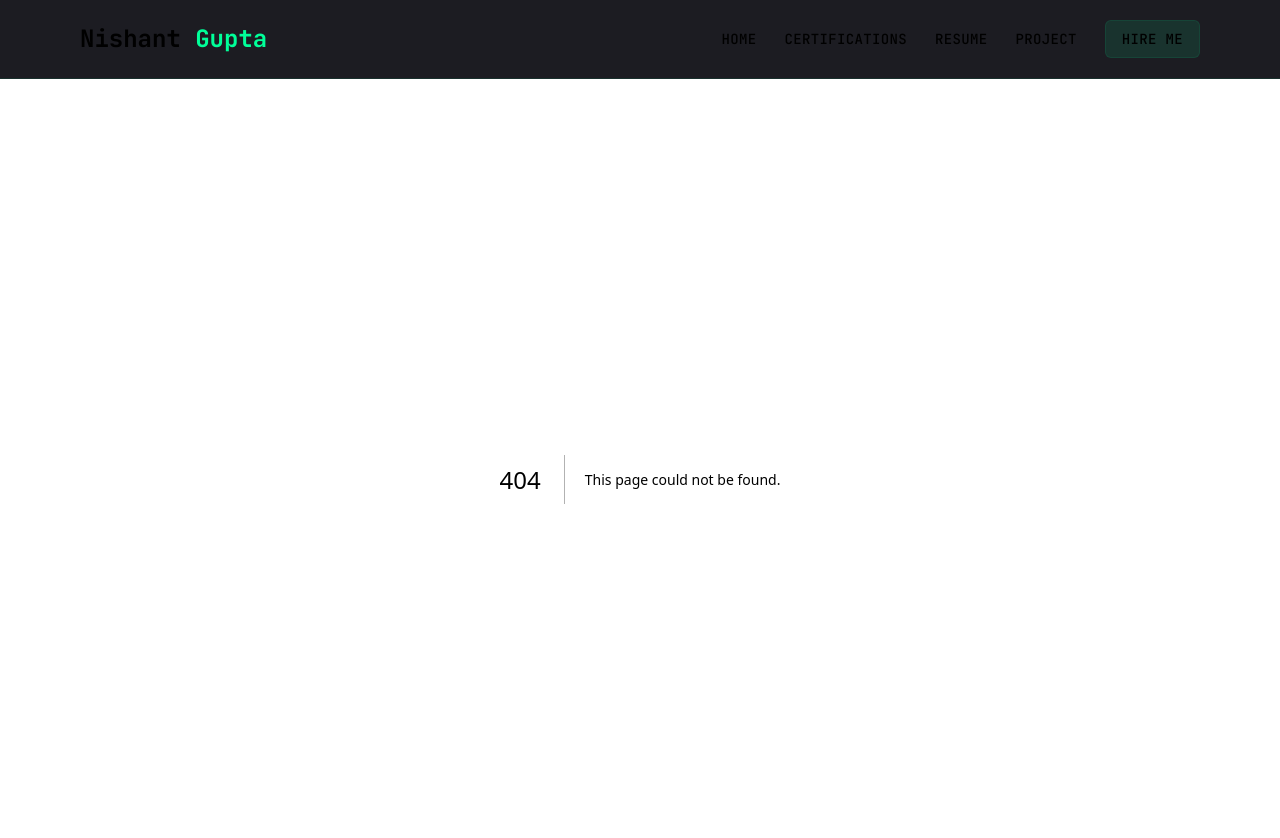
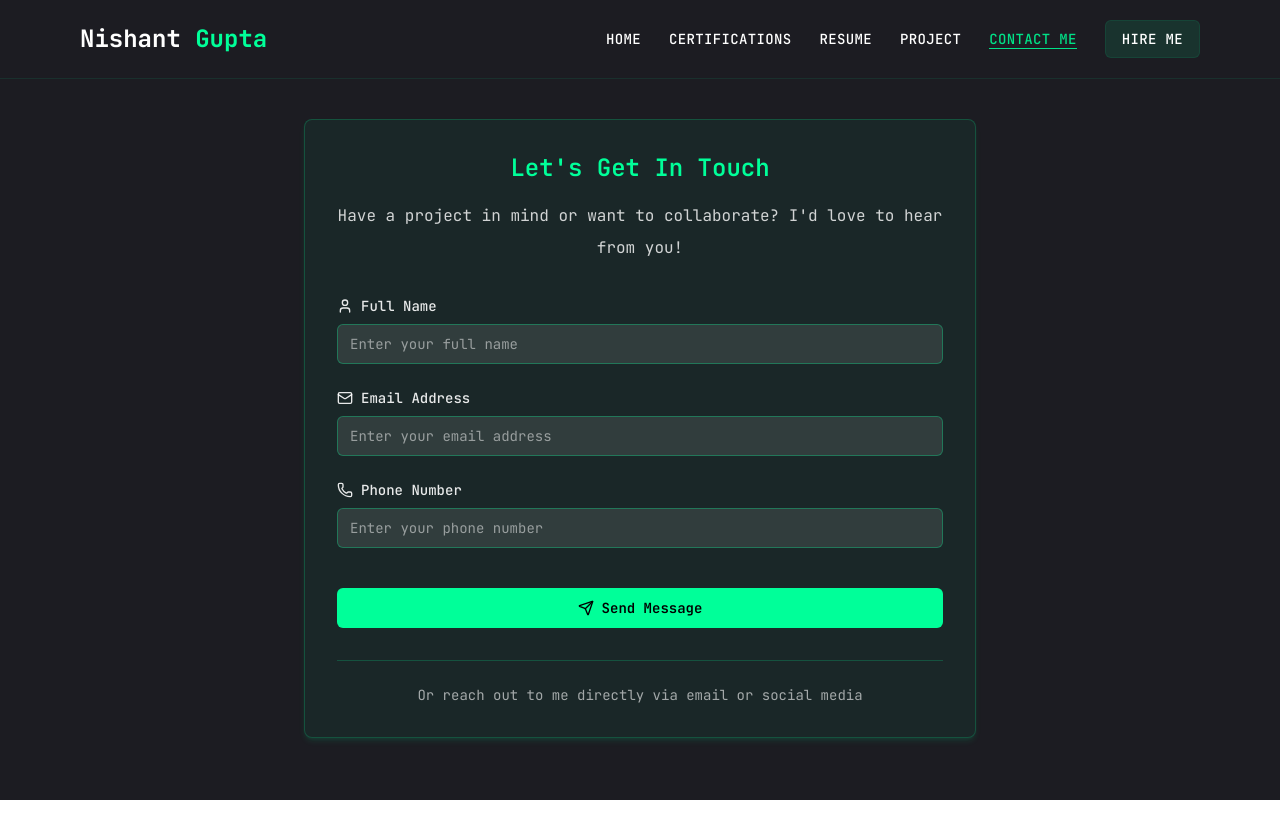
Before and after one commit to nishant0820/Portfolio, a Next.js app: page /contact in a window 1280 px wide. Before the commit this address had no page. Shown: the top 838 px of the page. After the commit the page ends 800 px from the top, so only its background shows below. Built offline with nearby package versions, Linux system fonts and the light colour scheme.

Commit message:
add contact page

```diff
--- /dev/null
+++ b/app/contact/page.tsx
@@ -0,0 +1,153 @@
+"use client";
+
+import Container from "@/components/Container";
+import Title from "@/components/Title";
+import { Input } from "@/components/ui/input";
+import { Button } from "@/components/ui/button";
+import { motion } from "motion/react";
+import { useState } from "react";
+import { Mail, Phone, User, Send } from "lucide-react";
+
+const ContactsPage = () => {
+  const [formData, setFormData] = useState({
+    name: "",
+    email: "",
+    phone: ""
+  });
+
+  const handleInputChange = (e: React.ChangeEvent<HTMLInputElement>) => {
+    const { name, value } = e.target;
+    setFormData(prev => ({
+      ...prev,
+      [name]: value
+    }));
+  };
+
+  const handleSubmit = (e: React.FormEvent) => {
+    e.preventDefault();
+    // Handle form submission here
+    console.log("Form submitted:", formData);
+    // You can add your form submission logic here
+    alert("Thank you for your message! I'll get back to you soon.");
+    // Reset form
+    setFormData({ name: "", email: "", phone: "" });
+  };
+
+  return (
+    <div className="min-h-[80vh] py-5 md:py-10">
+      <Container>
+        <div className="max-w-2xl mx-auto">
+          <motion.div
+            initial={{ opacity: 0, y: 20 }}
+            animate={{ opacity: 1, y: 0 }}
+            transition={{ duration: 0.5 }}
+            className="bg-lightSky/5 p-8 border border-lightSky/20 rounded-lg shadow-md shadow-lightSky/10"
+          >
+            <div className="mb-8 text-center">
+              <h2 className="text-2xl font-semibold mb-4 text-lightSky">Let's Get In Touch</h2>
+              <p className="text-white/80">
+                Have a project in mind or want to collaborate? I'd love to hear from you!
+              </p>
+            </div>
+
+            <form onSubmit={handleSubmit} className="space-y-6">
+              <motion.div
+                initial={{ opacity: 0, x: -20 }}
+                animate={{ opacity: 1, x: 0 }}
+                transition={{ delay: 0.1 }}
+                className="space-y-2"
+              >
+                <label htmlFor="name" className="flex items-center gap-2 text-sm font-medium text-white/90">
+                  <User size={16} />
+                  Full Name
+                </label>
+                <Input
+                  id="name"
+                  name="name"
+                  type="text"
+                  value={formData.name}
+                  onChange={handleInputChange}
+                  placeholder="Enter your full name"
+                  className="bg-white/10 border-lightSky/30 text-white placeholder:text-white/50 focus:border-lightSky focus:ring-lightSky/20"
+                  required
+                />
+              </motion.div>
+
+              <motion.div
+                initial={{ opacity: 0, x: -20 }}
+                animate={{ opacity: 1, x: 0 }}
+                transition={{ delay: 0.2 }}
+                className="space-y-2"
+              >
+                <label htmlFor="email" className="flex items-center gap-2 text-sm font-medium text-white/90">
+                  <Mail size={16} />
+                  Email Address
+                </label>
+                <Input
+                  id="email"
+                  name="email"
+                  type="email"
+                  value={formData.email}
+                  onChange={handleInputChange}
+                  placeholder="Enter your email address"
+                  className="bg-white/10 border-lightSky/30 text-white placeholder:text-white/50 focus:border-lightSky focus:ring-lightSky/20"
+                  required
+                />
+              </motion.div>
+
+              <motion.div
+                initial={{ opacity: 0, x: -20 }}
+                animate={{ opacity: 1, x: 0 }}
+                transition={{ delay: 0.3 }}
+                className="space-y-2"
+              >
+                <label htmlFor="phone" className="flex items-center gap-2 text-sm font-medium text-white/90">
+                  <Phone size={16} />
+                  Phone Number
+                </label>
+                <Input
+                  id="phone"
+                  name="phone"
+                  type="tel"
+                  value={formData.phone}
+                  onChange={handleInputChange}
+                  placeholder="Enter your phone number"
+                  className="bg-white/10 border-lightSky/30 text-white placeholder:text-white/50 focus:border-lightSky focus:ring-lightSky/20"
+                  required
+                />
+              </motion.div>
+
+              <motion.div
+                initial={{ opacity: 0, y: 20 }}
+                animate={{ opacity: 1, y: 0 }}
+                transition={{ delay: 0.4 }}
+                className="pt-4"
+              >
+                <Button
+                  type="submit"
+                  className="w-full bg-lightSky hover:bg-lightSky/90 text-black font-semibold py-3 px-6 rounded-md transition-colors duration-300 flex items-center justify-center gap-2"
+                >
+                  <Send size={18} />
+                  Send Message
+                </Button>
+              </motion.div>
+            </form>
+
+            <motion.div
+              initial={{ opacity: 0 }}
+              animate={{ opacity: 1 }}
+              transition={{ delay: 0.5 }}
+              className="mt-8 pt-6 border-t border-lightSky/20 text-center"
+            >
+              <p className="text-white/60 text-sm">
+                Or reach out to me directly via email or social media
+              </p>
+            </motion.div>
+          </motion.div>
+        </div>
+      </Container>
+    </div>
+  );
+};
+
+export default ContactsPage;
--- a/constants/index.ts
+++ b/constants/index.ts
@@ -20,6 +20,7 @@ export const NavbarData = [
   { title: "Certifications", href: "/certificates" },
   { title: "Resume", href: "/resume" },
   { title: "Project", href: "/project" },
+  { title: "Contact Me", href: "/contact" },
 ];
 
 export const statsData = [
```
